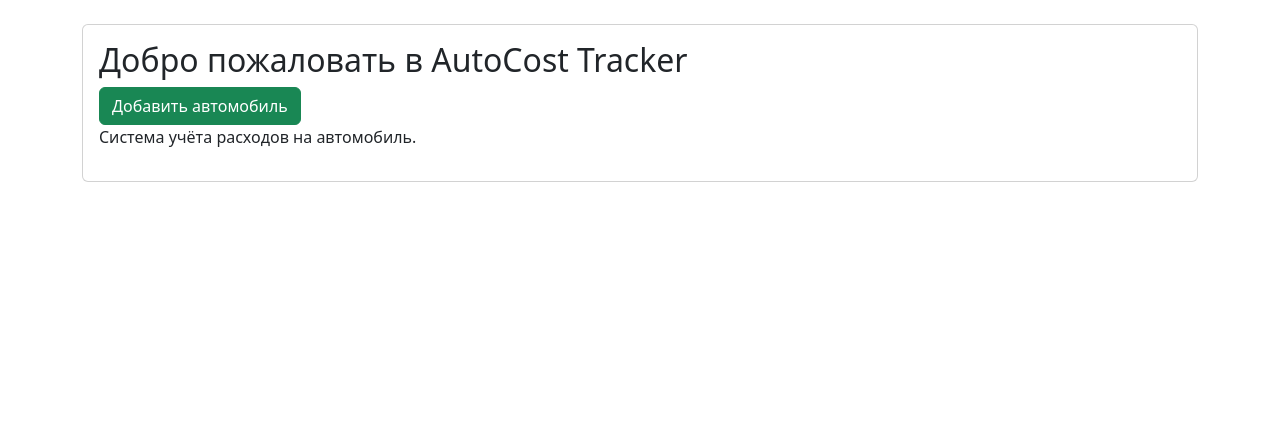
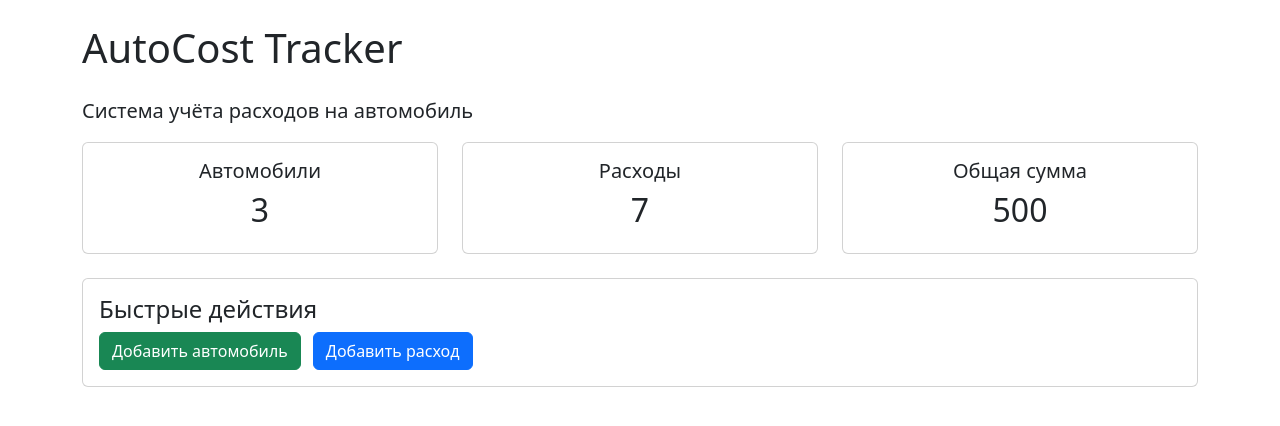
Before and after one commit to Imples74/autocost_tracker, a Django app: page / in a window 1280 px wide. Shown: the part 56-482 px from the top of the page. Run offline with Django 5.2, Linux system fonts and the light colour scheme; a user stored in the database is signed in; data comes from the database, SQL or seed files in the repository.

Commit message:
Add dashboard statistics on home page

```diff
--- a/cars/views.py
+++ b/cars/views.py
@@ -6,10 +6,47 @@ import json
 from django.db.models.functions import TruncMonth
 from django.contrib.auth.decorators import login_required
 from django.shortcuts import get_object_or_404
+from django.db.models import Sum
 
 @login_required
 def home(request):
-    return render(request, 'home.html')
+
+    if request.user.is_authenticated:
+
+        cars_count = (
+            Car.objects.filter(
+                owner=request.user
+            ).count()
+        )
+
+        expenses = Expense.objects.filter(
+            car__owner=request.user
+        )
+
+        expenses_count = expenses.count()
+
+        total_expenses = (
+            expenses.aggregate(
+                total=Sum('amount')
+            )['total']
+            or 0
+        )
+
+    else:
+
+        cars_count = 0
+        expenses_count = 0
+        total_expenses = 0
+
+    return render(
+        request,
+        'home.html',
+        {
+            'cars_count': cars_count,
+            'expenses_count': expenses_count,
+            'total_expenses': total_expenses,
+        }
+    )
 
 from django.shortcuts import redirect
 
--- a/templates/home.html
+++ b/templates/home.html
@@ -6,24 +6,101 @@
 
 {% block content %}
 
+<h1 class="mb-4">
+    AutoCost Tracker
+</h1>
+
+<p class="lead">
+    Система учёта расходов на автомобиль
+</p>
+
+<div class="row mb-4">
+
+    <div class="col-md-4">
+
+        <div class="card text-center">
+
+            <div class="card-body">
+
+                <h5>
+                    Автомобили
+                </h5>
+
+                <h2>
+                    {{ cars_count }}
+                </h2>
+
+            </div>
+
+        </div>
+
+    </div>
+
+    <div class="col-md-4">
+
+        <div class="card text-center">
+
+            <div class="card-body">
+
+                <h5>
+                    Расходы
+                </h5>
+
+                <h2>
+                    {{ expenses_count }}
+                </h2>
+
+            </div>
+
+        </div>
+
+    </div>
+
+    <div class="col-md-4">
+
+        <div class="card text-center">
+
+            <div class="card-body">
+
+                <h5>
+                    Общая сумма
+                </h5>
+
+                <h2>
+                    {{ total_expenses }}
+                </h2>
+
+            </div>
+
+        </div>
+
+    </div>
+
+</div>
+
 <div class="card">
 
     <div class="card-body">
 
-        <h2>
-            Добро пожаловать в AutoCost Tracker
-        </h2>
+        <h4>
+            Быстрые действия
+        </h4>
 
         <a
             href="/cars/create/"
-            class="btn btn-success">
+            class="btn btn-success me-2">
 
             Добавить автомобиль
+
         </a>
 
-        <p>
-            Система учёта расходов на автомобиль.
-        </p>
+        <a
+            href="/expenses/create/"
+            class="btn btn-primary">
+
+            Добавить расход
+
+        </a>
 
     </div>
 
```
